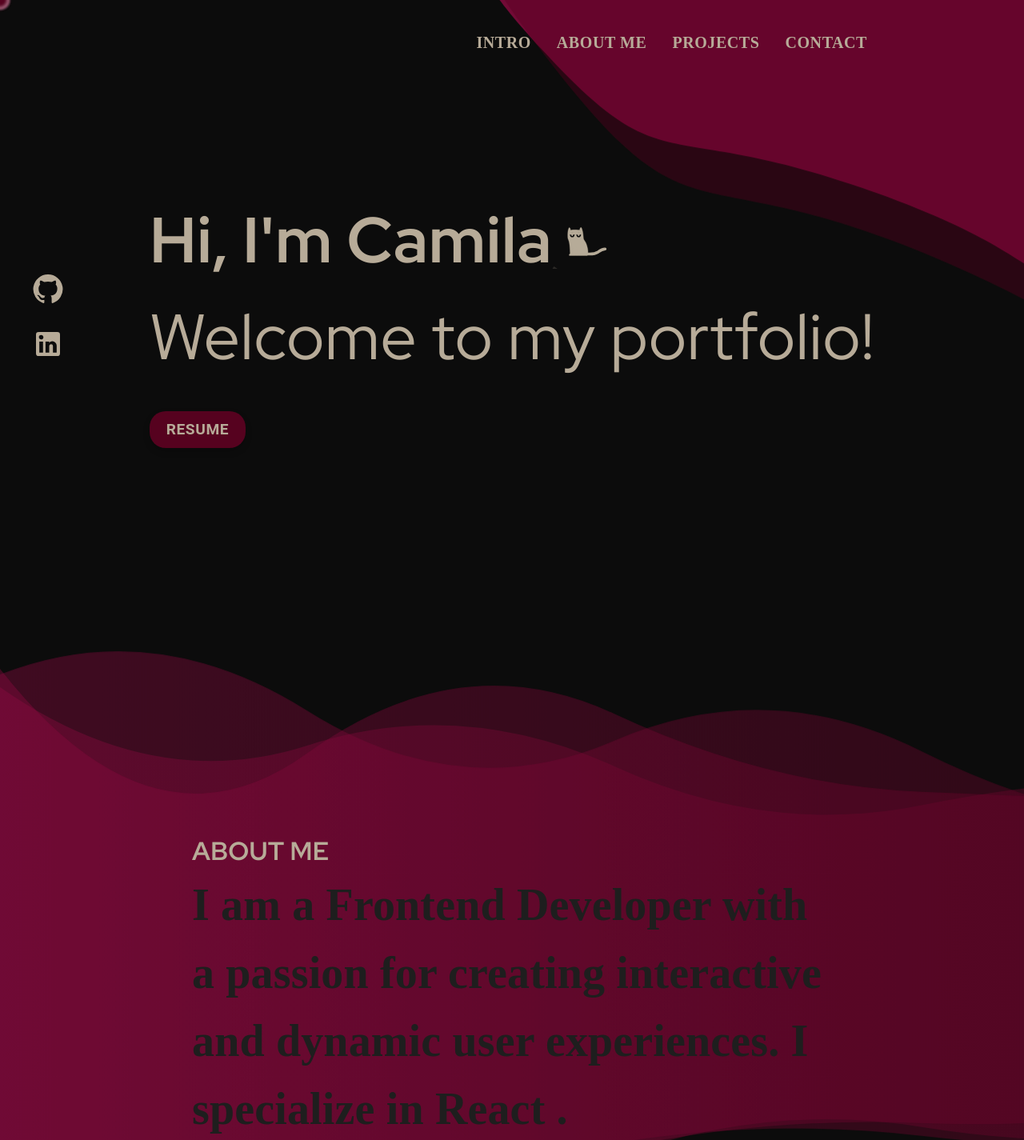
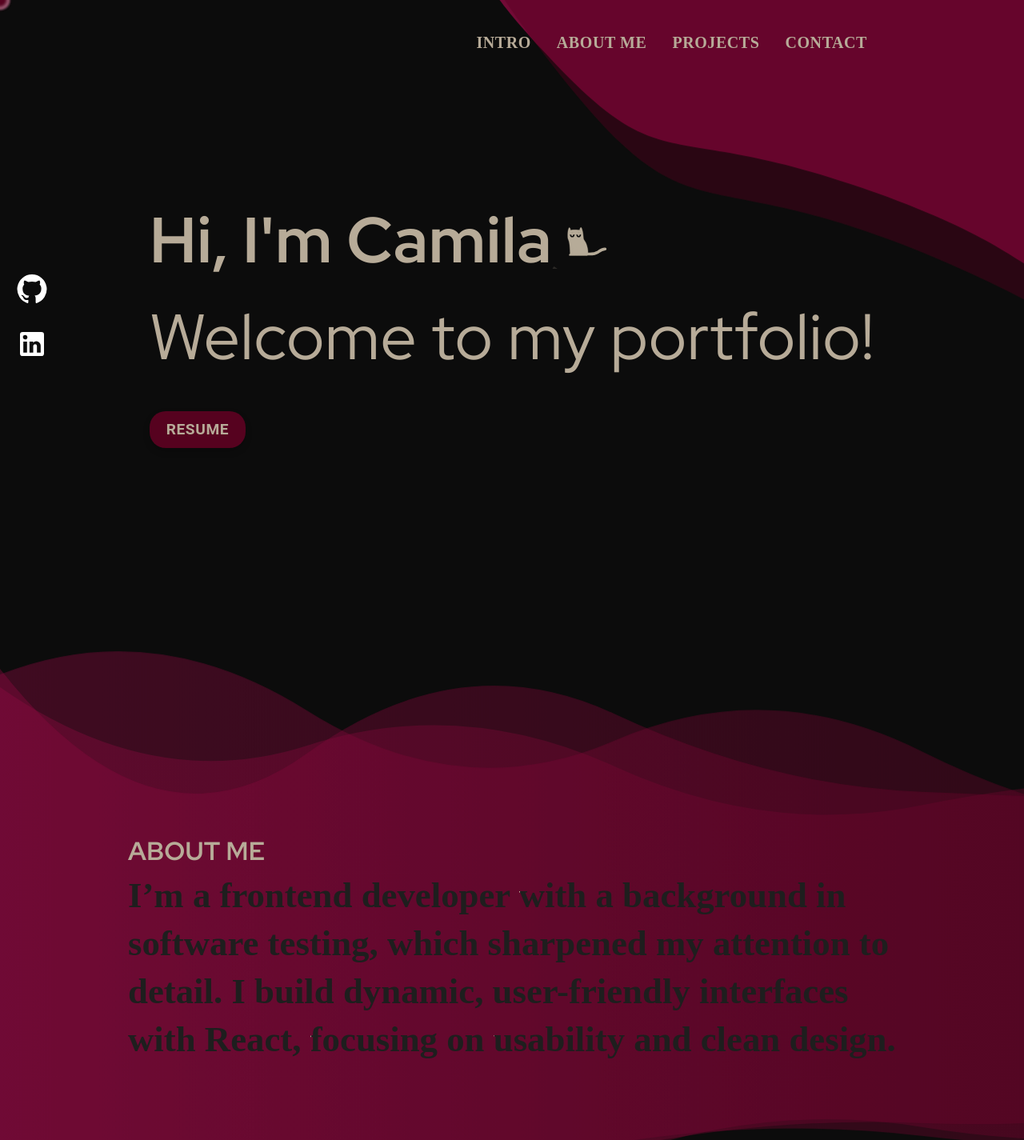
Before and after one commit to cbalsemao/cv-project, a React (Vite) app: page / in a window 1280 px wide. Shown: the top 1425 px of the page at 80% size. Built offline with nearby package versions, Linux system fonts and the light colour scheme; a web font is replaced by a local one.

Commit message:
fix: issues regarding how contactIcons are displayed have been solved

```diff
--- a/src/App.tsx
+++ b/src/App.tsx
@@ -26,10 +26,7 @@ function App() {
     <BrowserRouter>
       <Routes>
         <Route path="/" element={<LandPage />} />
-        <Route path="cv" element={<CvPage />}>
-          {/* <Route index element={<RecentActivity />} />
-          <Route path="project/:id" element={<Project />} /> */}
-        </Route>
+        <Route path="cv" element={<CvPage />}/>
       </Routes>
     </BrowserRouter>
   );
--- a/src/components/ContactIcons.tsx
+++ b/src/components/ContactIcons.tsx
@@ -1,32 +1,28 @@
 import { Box, styled, Typography } from '@mui/material';
 import LinkedInIcon from '@mui/icons-material/LinkedIn';
 import GitHubIcon from '@mui/icons-material/GitHub';
-import { useEffect, useRef } from 'react';
+import { ReactNode, useEffect, useRef } from 'react';
 import gsap from 'gsap';
 import { palette } from '../utils/styleguide';
 
-const ContactIconsContainer = ({ children }: { children: React.ReactNode }) => {
-  return (
-    <Box
-      sx={{
-        position: { xs: 'fixed', md: 'fixed' },
-        bottom: { xs: '20px', md: 'auto' },
-        top: { xs: 'auto', md: '50%' },
-        left: { xs: '50%', md: '20px' },
-        transform: { xs: 'translateX(-50%)', md: 'translateY(-50%)' },
-        display: 'flex',
-        flexDirection: { xs: 'row', md: 'column' },
-        gap: '20px',
-        paddingLeft: { xs: '0', md: '20px' },
-        alignItems: { xs: 'center', md: 'flex-start' },
-        marginTop: { xs: '0', md: '0' },
-        color: { xs: palette.white, md: palette.beige },
-      }}
-    >
-      {children}
-    </Box>
-  );
-};
+const ContactIconsContainer = styled(Box)(({ theme }) => ({
+  position: 'fixed',
+  display: 'flex',
+  gap: '20px',
+  zIndex: 1000,
+  [theme.breakpoints.up('md')]: {
+    top: '50%',
+    left: '20px',
+    transform: 'translateY(-50%)',
+    flexDirection: 'column',
+  },
+  [theme.breakpoints.down('md')]: {
+    bottom: '20px',
+    left: '50%',
+    transform: 'translateX(-50%)',
+    flexDirection: 'row',
+  },
+}));
 
 const TypographyIcon = styled(Typography)({
   fontWeight: 'bold',
--- a/src/components/animations/TextFollowAnimation.tsx
+++ b/src/components/animations/TextFollowAnimation.tsx
@@ -16,16 +16,19 @@ const SpanStyled = styled('span')({
 });
 
 const TextStyled = styled('div')({
-  fontSize: '2.0rem',
+  fontSize: '1.5rem',
   fontfamily: theme.typography.fontFamily,
+  [theme.breakpoints.up('xs')]: {
+    fontSize: '1.7rem',
+  },
   [theme.breakpoints.up('sm')]: {
     fontSize: '2.0rem',
   },
   [theme.breakpoints.up('md')]: {
-    fontSize: '3.0rem',
+    fontSize: '2.5rem',
   },
   [theme.breakpoints.up('lg')]: {
-    fontSize: '3.5rem',
+    fontSize: '2.8rem',
   },
 });
 
@@ -48,13 +51,11 @@ const TextFollow = ({ textToAnimate }: { textToAnimate: string }) => {
   });
 
   return (
-    <div className="section">
-      <TextStyled className="section__title">
-        {words.map((word, index) => {
-          return <SpanStyled key={index}>{word} </SpanStyled>;
-        })}
-      </TextStyled>
-    </div>
+    <TextStyled className="section__title">
+      {words.map((word, index) => {
+        return <SpanStyled key={index}>{word} </SpanStyled>;
+      })}
+    </TextStyled>
   );
 };
 
--- a/src/pages/landing-page/sections/AboutMeSection.tsx
+++ b/src/pages/landing-page/sections/AboutMeSection.tsx
@@ -1,5 +1,5 @@
 import { useRef, useState } from 'react';
-import { styled, Typography } from '@mui/material';
+import { styled, Typography, Box } from '@mui/material';
 import Grid from '@mui/material/Grid2';
 import { TextSplitter } from '../../../utils/utils';
 import { StyledSectionTitle } from './styles-section/stylesSection';
@@ -26,8 +26,8 @@ const AboutMeSection = () => {
     <IntroContainer container ref={aboutRef} id="about-me">
       <Grid
         sx={{
-          paddingLeft: { xs: 2, sm: 10, md: 20, lg: 30, xl: 40 },
-          paddingRight: { xs: 2, sm: 10, md: 20, lg: 30, xl: 40 },
+          paddingLeft: { xs: 2, sm: 10, md: 15, lg: 20, xl: 30 },
+          paddingRight: { xs: 2, sm: 10, md: 15, lg: 20, xl: 30 },
           paddingTop: { xs: 5, sm: 5, md: 5, lg: 10, xl: 10 },
         }}
       >
@@ -35,7 +35,7 @@ const AboutMeSection = () => {
           <TextSplitter text={'about me'} className={'section__title__char'} />
         </StyledSectionTitle>
 
-        <Typography
+        <Box
           onMouseEnter={() => {
             setIsHovered(true);
           }}
@@ -44,8 +44,8 @@ const AboutMeSection = () => {
           }}
           sx={{ overflow: 'hidden', zIndex: 2000, position: 'relative' }}
         >
-          <TextFollow textToAnimate="I am a Frontend Developer with a passion for creating interactive and dynamic user experiences. I specialize in React ." />
-        </Typography>
+          <TextFollow textToAnimate="I’m a frontend developer with a background in software testing, which sharpened my attention to detail. I build dynamic, user-friendly interfaces with React, focusing on usability and clean design." />
+        </Box>
         <Cursor isHovered={isHovered} />
       </Grid>
       <ValleyAnimationSvg />
--- a/src/pages/landing-page/sections/ProjectsSection.tsx
+++ b/src/pages/landing-page/sections/ProjectsSection.tsx
@@ -83,28 +83,7 @@ const projects = [
     ],
     url: 'https://hangman-game-topaz-phi.vercel.app/',
   },
-  // {
-  //   id: 2,
-  //   name: 'Art Shop',
-  //   image:
-  //     'https://t4.ftcdn.net/jpg/02/66/72/41/360_F_266724172_Iy8gdKgMa7XmrhYYxLCxyhx6J7070Pr8.jpg',
-  //   description: 'E-commerce de arte',
-  // },
 
-  // {
-  //   id: 3,
-  //   name: 'TODO list',
-  //   image:
-  //     'https://cdn.theatlantic.com/thumbor/yHhIvkBiGvKKubxVHTNXvU4nCKQ=/1x122:2554x1452/1200x625/media/img/mt/2017/06/shutterstock_319985324/original.jpg',
-  //   description: 'A simple todoList',
-  // },
-  // {
-  //   id: 4,
-  //   name: 'Memory Store',
-  //   image:
-  //     'https://t4.ftcdn.net/jpg/02/66/72/41/360_F_266724172_Iy8gdKgMa7XmrhYYxLCxyhx6J7070Pr8.jpg',
-  //   description: 'Application to save your memories',
-  // },
   {
     id: 5,
     name: 'Clover Laundry',
@@ -296,7 +275,7 @@ const ProjectsSection = () => {
         />
         <ProjectDescripStyled>
           <>
-            <Typography
+            <Box
               sx={{
                 fontWeight: 'bold',
                 fontFamily: theme.typography.fontFamily,
@@ -307,27 +286,27 @@ const ProjectsSection = () => {
                 projects.find((project) => project.image === activeImage)
                   ?.description
               }
-            </Typography>
+            </Box>
             <Box>
               {projects
                 .find((project) => project.image === activeImage)
                 ?.information?.map((info, index) => (
-                  <Typography
+                  <Box
                     key={index}
                     sx={{ fontFamily: theme.typography.fontFamily }}
                   >
                     <strong>{info.nameDesc}</strong> {info.infoDesc}
-                  </Typography>
+                  </Box>
                 ))}
             </Box>
             <Box sx={{ display: 'flex', alignItems: 'center', gap: '5px' }}>
-              <Typography sx={{ fontWeight: 'bold' }}>
+              <Box sx={{ fontWeight: 'bold' }}>
                 {
                   projects
                     .find((project) => project.image === activeImage)
                     ?.information.find((info) => info.repository)?.repository
                 }
-              </Typography>
+              </Box>
               <VisitButton
                 onClick={() => {
                   const project = projects.find((p) => p.image === activeImage);
```
